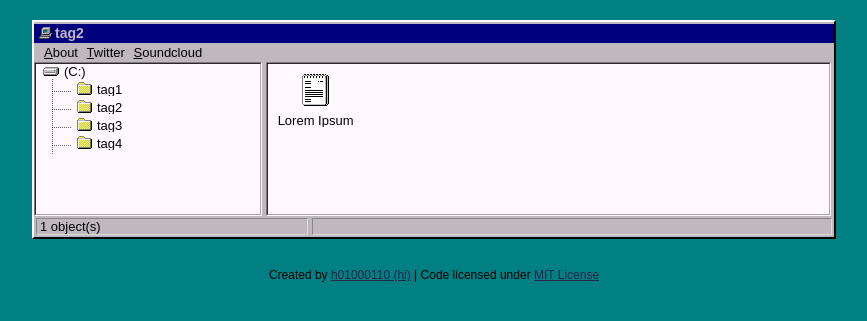
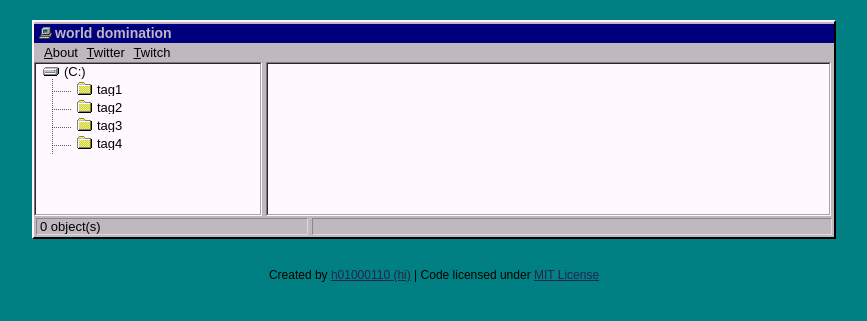
Before and after one commit to nkslip/nkslip.github.io, a Jekyll site: the page built from tags/tag2.html, in a window 1280 px wide. Shown: the top 321 px of the page, without its empty margins (206-1073 px from the left). Built offline with Jekyll 4.4.1, drawn with Linux system fonts in a browser that asks for light colours.

Commit message:
some nikification

```diff
--- a/_includes/donate.html
+++ b/_includes/donate.html
@@ -4,5 +4,5 @@
 <div class="donate">
 	<p>Did you like of something here? How about helping me buy some game?<br>
 	I'll appreciate it!</p>
-	<p>Bitcoin Wallet <i class="fa fa-btc"></i> 1Agt7r7aCAeWk5DyXXNyJXAXC4xxysiWjJ<br>Ethereum Wallet <i class="fa fa-money"></i> 0x19BD447c94499BdcA154Dc1BeF9FCf1f4c427C16</p>
+	<p>litewally venmo me <i class="fa fa-money"> i need money</i></p>
 </div>
--- a/_includes/topbar.html
+++ b/_includes/topbar.html
@@ -1,5 +1,5 @@
 <ul class="topbar">
 	<a href="/me"><li><u>A</u>bout</li></a>
-	<a href="http://twitter.com/h01000110" target="_blank"><li><u>T</u>witter</li></a>
-	<a href="http://soundcloud.com/h01000110" target="_blank"><li><u>S</u>oundcloud</li></a>
+	<a href="https://twitter.com/nikslp" target="_blank"><li><u>T</u>witter</li></a>
+	<a href="https://www.twitch.tv/nikttabu" target="_blank"><li><u>T</u>witch</li></a>
 </ul>
--- a/tags/tag1.html
+++ b/tags/tag1.html
@@ -1,5 +1,5 @@
 ---
 layout: tag
-tag: tag1
-permalink: /tag/tag1/
+tag: foobar
+permalink: /tag/foobar/
 ---
--- a/tags/tag2.html
+++ b/tags/tag2.html
@@ -1,5 +1,5 @@
 ---
 layout: tag
-tag: tag2
-permalink: /tag/tag2/
+tag: world domination
+permalink: /tag/flowersareblooming/
 ---
--- a/tags/tag3.html
+++ b/tags/tag3.html
@@ -1,5 +1,5 @@
 ---
 layout: tag
-tag: tag3
-permalink: /tag/tag3/
+tag: blog
+permalink: /tag/blog/
 ---
--- a/tags/tag4.html
+++ b/tags/tag4.html
@@ -1,5 +1,5 @@
 ---
 layout: tag
-tag: tag4
-permalink: /tag/tag4/
+tag: aboutme
+permalink: /tag/aboutme/
 ---
```
